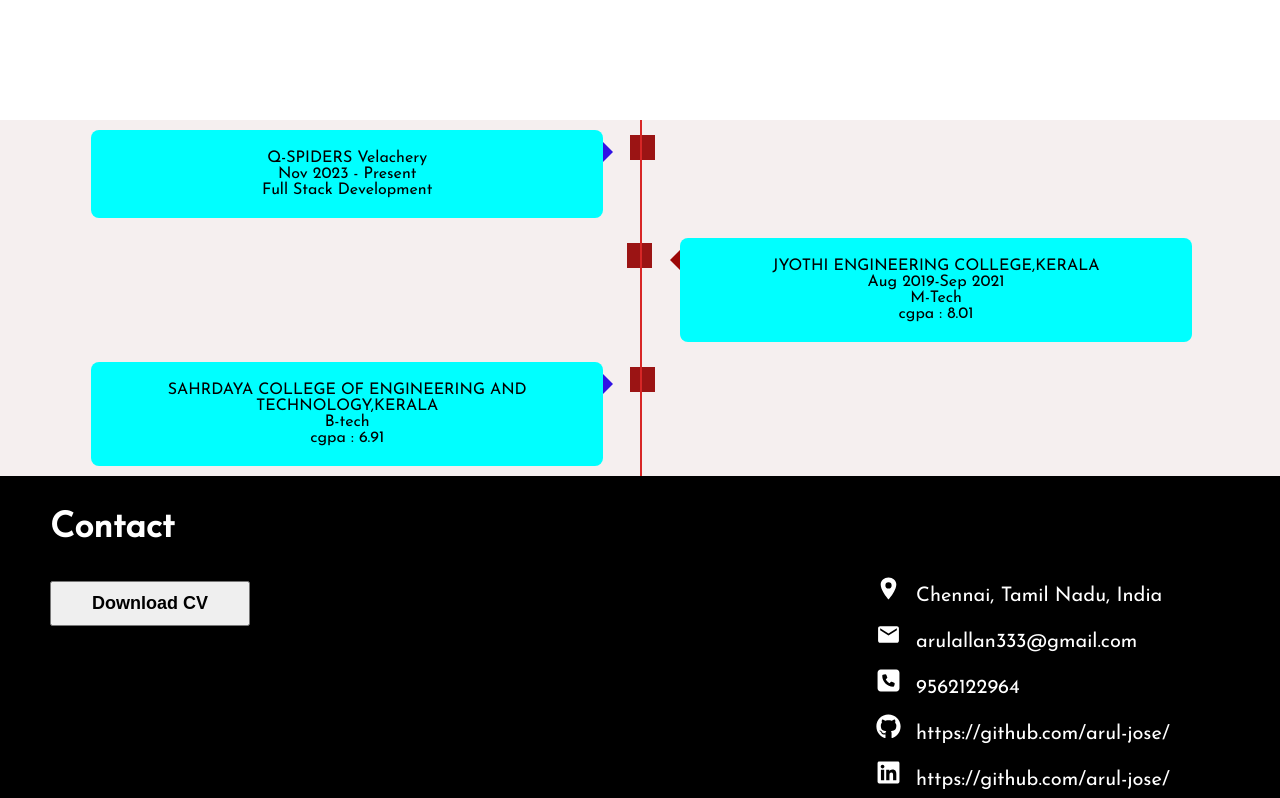
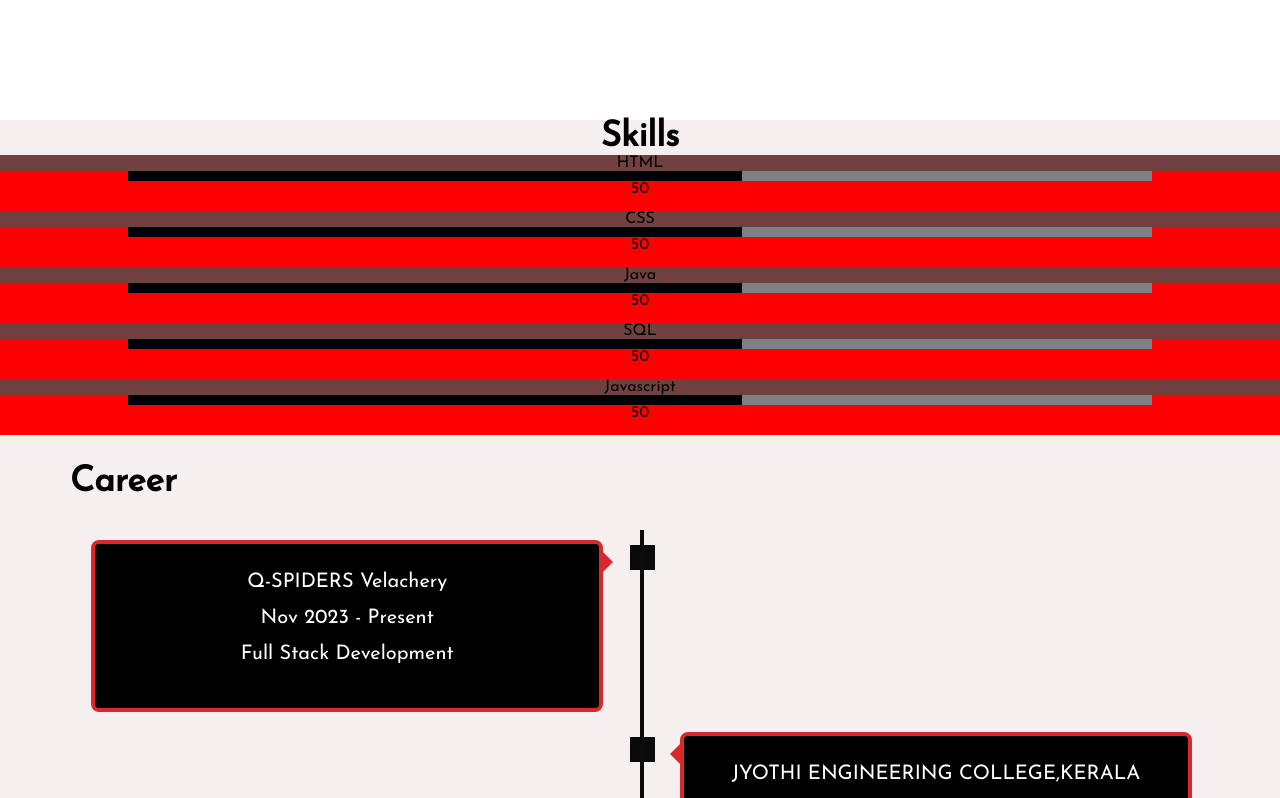
Before and after one commit to arul-jose/About-me, a React (Create React App) app: page / in a window 1280 px wide. Shown: the part 680-1478 px from the top of the page. Built offline with nearby package versions, Linux system fonts and the light colour scheme.

Commit message:
Edited skill scetion

```diff
--- /dev/null
+++ b/src/About.js
@@ -0,0 +1,10 @@
+import React from 'react';
+import './About.css';
+
+function About() {
+  return (
+    <div></div>
+  )
+}
+
+export default About
--- a/src/App.js
+++ b/src/App.js
@@ -3,7 +3,7 @@ import Career from './Career';
 import Contact from './Contact';
 import Home from './Home';
 import Skills from './Skills';
-
+import About from './About';
 
 
 
@@ -13,9 +13,10 @@ function App() {
       <div id='app-container'>
 
         <Home/>
-        {/* <Skills/> */}
+        <Skills/>
         <Career/>
         <Contact/>
+        <About/>
 
 
       </div>
--- a/src/Career.css
+++ b/src/Career.css
@@ -1,40 +1,48 @@
 
-#career > section>#career-title{
-    padding: 25px;
-    font-weight: bold;
-    font-size: 35px;
-    padding-right: 1640px;
+.heading > div{
+   font-size: 35px;
+   padding: 30px;
+   text-align: left;
+   padding-left: 70px;
+   font-weight: bold;
+
 }
+
 #career{
     background-color: rgb(245, 239, 239);
 }
 
 .timeline {
     position: relative;
+
 }
 
 .item-container{
     padding: 10px 40px;
     position: relative;
     width: 40%;
+    font-size: 20px;
 }
 .left::before{
         content: " ";
         position: absolute;
         top: 22px;
         right: 30px;
-        border: medium solid rgb(14, 65, 231);
+        border: medium solid rgb(218, 39, 39);
         border-width: 10px 0 10px 10px;
-        border-color: transparent transparent transparent rgb(49, 18, 228);
+        border-color: transparent transparent transparent rgb(218, 39, 39);
 }
 .content{
     padding: 20px 30px;
-    background-color: aqua;
+    background-color: black;
     position: relative;
     border-radius: 8px;
+    color: white;
+    border: solid rgb(218, 39, 39)4px;
 }
 .content-item-box{
     padding: 5px;
+
 }
 .item-container::after {
     content: '';
@@ -42,7 +50,7 @@
     width: 25px;
     height: 25px;
     right: -12px;
-    background-color: rgb(155, 20, 20);
+    background-color: rgb(10, 10, 10);
     top: 15px;
     /* border-radius: 50%; */
 
@@ -59,23 +67,32 @@
     position: absolute;
     top: 22px;
     left: 30px;
-    border: medium solid rgb(172, 24, 24);
+    border: medium solid rgb(218, 39, 39);
     border-width: 10px 10px 10px 0;
-    border-color: transparent rgb(155, 7, 7) transparent transparent;
+    border-color: transparent rgb(218, 39, 39) transparent transparent;
 }
 .right::after {
-    left: -13px;
+    left: -10px;
 }
 .timeline::after {
     content: '';
     position: absolute;
-    width: 2px;
-    background-color: rgb(216, 38, 38);
+    width: 4px;
+    background-color: rgb(12, 11, 11);
     top: 0;
     bottom: 0;
     left: 50%;
 
 }
+.footer{
+    padding: 20px;
+
+}
+.content-items{
+    padding: 8px;
+
+}
+
 
 
 
--- a/src/Career.js
+++ b/src/Career.js
@@ -6,14 +6,20 @@ function Career() {
   return (
 
     <div id='career'>
+      <div className='heading'>
+        <div>Career</div>
 
+      </div>
 
       <section>
         <div className='timeline-wrapper'>
           <div className='timeline'>
 
             {career.order.map((item, ind) => {
+              //console.log(item);
               const itemDescriptionArray = career.data[item];
+              //console.log(itemDescriptionArray);
+
               return (
                 <div className={"item-container " + (ind % 2 == 0 ? "left" : "right")}>
                   <div className="content">
--- a/src/Contact.js
+++ b/src/Contact.js
@@ -20,7 +20,7 @@ function Contact() {
         <div id='contactDetails'>
           <div id='resume-container'>
             <div
-            ><button>Download CV</button></div>
+            ><button>Download CV <a href="../public/ResumeTN.pdf" download></a></button></div>
           </div>
 
           <div id='details-container'>
--- a/src/Skills.css
+++ b/src/Skills.css
@@ -1,4 +1,108 @@
-/* @import url('https://fonts.googleapis.com/css2?family=Poppins:wght@200;300;400;500;600;700&display=swap'); */
+#skills-page >header>span {
+    font-size: 35px;
+    font-weight: bold;
+}
+#skills-page{
+    background-color: rgb(245, 239, 239);
+}
+/* .item-scale{
+    padding: 20px;
+    background-color: red;
+    width: 60%;
+    margin: auto;
+}
+.itembar-base{
+    margin: auto;
+    background-color: gray;
+    height: 10px;
+    width: 90%;
+}
+.itembar-progress{
+    background-color: black;
+    width: 0%;
+    height: 10px;
+
+    transition: 2s;
+
+} */
+
+#skill-wrapper{
+
+}
+ #skill-container{
+
+    margin: auto;
+
+ }
+ .title-container{
+    background-color: rgb(113, 64, 64);
+ }
+ .progressBar-container{
+    background-color: red;
+    height: 40px;
+ }
+ .progressBar-base{
+    background-color: grey;
+    height: 10px;
+    margin: auto;
+    width: 80%;
+ }
+ .progressBar{
+    background-color: black;
+    height: 10px;
+
+    width: 60%;
+
+ }
+
+
+
+
+
+
+
+
+
+
+
+
+
+
+
+
+
+
+
+
+
+
+
+
+
+
+
+
+
+
+
+
+
+
+
+
+
+
+
+
+
+
+
+
+
+
+
+
+/* @import url('https://fonts.googleapis.com/css2?family=Poppins:wght@200;300;400;500;600;700&display=swap');
 .skill-section{
     background-color: #131416;
     justify-content: center;
@@ -124,4 +228,4 @@
     100%{
         opacity: 1;
     }
-}
+} */
--- a/src/Skills.js
+++ b/src/Skills.js
@@ -1,12 +1,114 @@
 import './Skills.css';
-
-import React from 'react'
+import { navIcons } from './constants';
+import React, { useState } from 'react';
+import { skillData } from './constants';
+import { WiDayCloudy } from 'react-icons/wi';
 
 function Skills() {
+
   return (
-    <div id='skills'>
+    <div id="skills-page">
+      <header>
+        <span>{navIcons.label[1]}</span>
+      </header>
+      <div id='skill-wrapper'>
+        <div id='skill-container'>
+          {skillData.order.map((skillItem,ind) =>{
+            const skillItemObject = skillData.data[skillItem];
+            return(
+              <div id='skill-container-each'>
+                <div className='title-container'>
+                {skillItemObject.title}
+                </div>
+                <div  className='progressBar-container'>
+                  <div className='progressBar-base'>
+                    <div className='progressBar'></div>
+                  </div>
+                {skillItemObject.progress}
+                </div>
+              </div>
 
-      <section className='skill-section'>
+            )
+
+          })}
+          {/* {skillData.order.map((skillitem, ind) => {
+            const skillItemArray = skillData.data[skillitem];
+            //console.log(skillItemArray);
+            return (
+             <div id='skill-container-each'>
+              <div className='title-container'>
+                <div className='title-text'>
+                  {skillItemArray.map((item, index) => {
+                    return (
+                      <div>
+                        {item}
+                      </div>
+                    )
+                  })}
+                </div>
+                </div>
+
+                <div className='progressBar-container'>
+
+                  <div className='progressBar-base'>
+                    <div className='progressBar' >
+
+                    </div>
+
+                  </div>
+                </div>
+              </div>
+            )
+          })} */}
+
+
+          {/* <div className='skill-item-container'>
+            <div className='skill-title'>JAVA</div>
+            <div className='item-scale'>
+              <div className='itembar-base'>
+                <div className='itembar-progress' style={{
+                  width: `${data[html].progrs}70%`
+                }
+                }>
+
+                </div>
+
+              </div>
+
+            </div>
+          </div> */}
+        </div>
+      </div>
+
+    </div>
+  )
+}
+
+export default Skills
+
+
+
+
+
+
+
+
+
+
+
+
+
+
+
+
+
+
+
+
+
+
+
+{/* <section className='skill-section'>
         <div class="container">
 
           <section>
@@ -56,9 +158,4 @@ function Skills() {
             </div>
           </div>
         </div>
-      </section>
-    </div>
-  )
-}
-
-export default Skills
+      </section> */}
--- a/src/constants.js
+++ b/src/constants.js
@@ -24,3 +24,29 @@ export const career = {
         sahrdaya: ["SAHRDAYA COLLEGE OF ENGINEERING AND TECHNOLOGY,KERALA", "", "B-tech", "cgpa : 6.91"]
     }
 };
+export const skillData = {
+    order: ["html", "css", "java","sql","javascript"],
+    data :{
+        html:{
+            title: "HTML",
+            progress: 50
+        },
+        css:{
+            title: "CSS",
+            progress: 50
+        },
+        java:{
+            title: "Java",
+            progress: 50
+        },
+        sql:{
+            title: "SQL",
+            progress: 50
+        },
+        javascript:{
+            title: "Javascript",
+            progress: 50
+        }
+
+    }
+}
```
Also changed, not shown: src/About.css (added), 1 other file (tests, documents, lock files or other folders).
